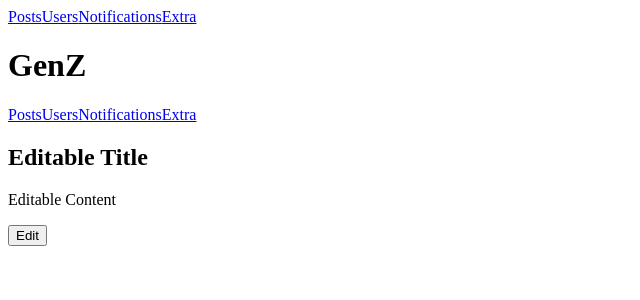
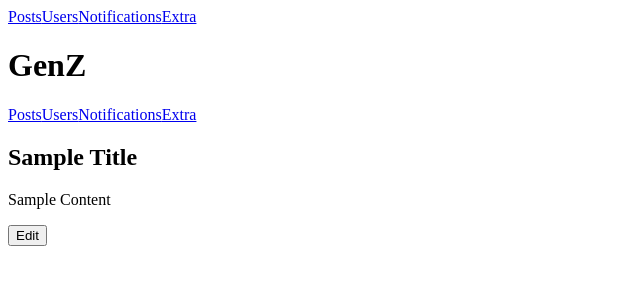
Before and after one commit to acciojob/social-media-iABM3568, a React app: page /posts/1 in a window 1280 px wide. Shown: the top 300 px of the page, without its empty margins (0-640 px from the left). Built offline with nearby package versions, Linux system fonts and the light colour scheme.

Commit message:
Update PostDetails.js

```diff
--- a/src/components/PostDetails.js
+++ b/src/components/PostDetails.js
@@ -1,15 +1,13 @@
 import React, { useState } from "react";
-import { useParams } from "react-router-dom";
 
 export default function PostDetails() {
-  const { id } = useParams();
-  const [editing, setEditing] = useState(false);
-  const [title, setTitle] = useState("Editable Title");
-  const [content, setContent] = useState("Editable Content");
+  const [edit, setEdit] = useState(false);
+  const [title, setTitle] = useState("Sample Title");
+  const [content, setContent] = useState("Sample Content");
 
   return (
     <div className="post">
-      {editing ? (
+      {edit ? (
         <>
           <input
             id="postTitle"
@@ -21,13 +19,13 @@ export default function PostDetails() {
             value={content}
             onChange={(e) => setContent(e.target.value)}
           />
-          <button onClick={() => setEditing(false)}>Save</button>
+          <button onClick={() => setEdit(false)}>Save</button>
         </>
       ) : (
         <>
           <h2>{title}</h2>
           <p>{content}</p>
-          <button className="button" onClick={() => setEditing(true)}>
+          <button className="button" onClick={() => setEdit(true)}>
             Edit
           </button>
         </>
```
